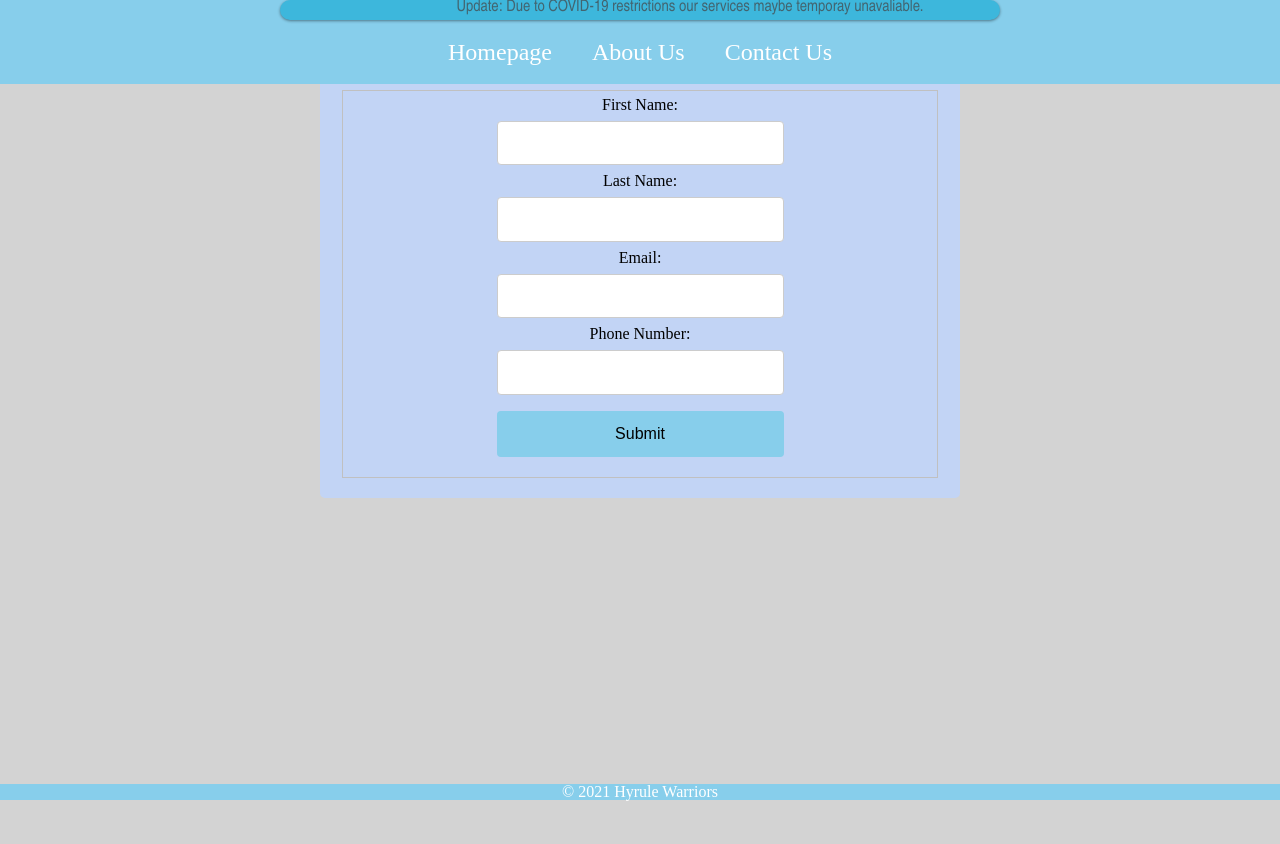
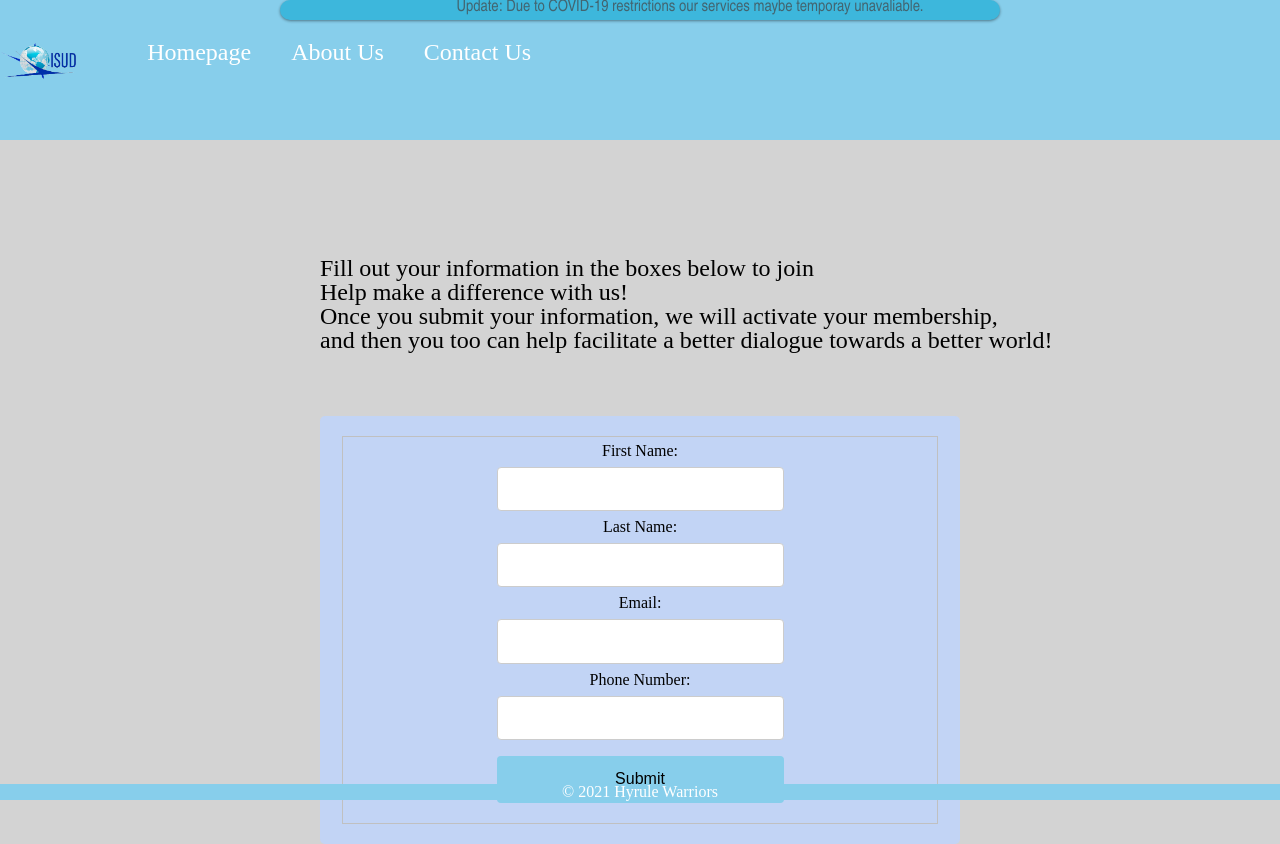
Before and after one commit to mdooley23/ITMD362-Project2, a plain HTML site: page contactus.html in a window 1280 px wide. Before the commit the page ends 800 px from the top, so only its background shows below. Drawn offline with nearby package versions, Linux system fonts and the light colour scheme; files whose address does not match are found by name.

Commit message:
Added the logo to the left side of the nav bar. nav has to much padding.

```diff
--- a/assets/css/screen.css
+++ b/assets/css/screen.css
@@ -31,6 +31,7 @@ height: 20px;
   background-color: skyblue;
   color: white;
   text-align: center;
+  padding-bottom: -30px;
 }
 .footer {
   position: fixed;
@@ -52,7 +53,7 @@ height: 20px;
 #navbar-brand
 {
   margin: 0;
-  padding: 1;
+  padding: 0;
     left: 50%;
   float: left;
   position: fixed;
@@ -98,9 +99,24 @@ height: 20px;
 }
 
 
+
 /*index css */
-fieldset
+
 /*h1 with main logo on the Homepage*/
+
+
+nav {
+    float: left;
+    text-align: center;
+
+}
+
+.logo{
+  max-height: 120px;
+  max-width: 300px;
+  float: left;
+  position: left;
+}
 
 h1{
   background-color: #c6dff8;
@@ -124,8 +140,8 @@ body#aboutUs {
 /* contact us page css */
 div.contacttext {
     font-size: x-large;
-    margin-left: 40%;
-    margin-top: -7%;
+    margin-left: 25%;
+    margin-top: 20%;
     margin-bottom: 5%;
 }
 input[type='email'], [type='text'], [type='tel'], [type='date'] select {
--- a/contactus.html
+++ b/contactus.html
@@ -13,6 +13,10 @@
       <h1 class = "banner">Update: Due to COVID-19 restrictions our services maybe temporay unavaliable.</h1>
     <nav id = "main-navbar">
       <nav id = "main-navbar">
+        <nav id class = "main-navbar">
+        <body>
+        <div id='nav'>
+          <img class="logo" src="assets/img/isud_logo.jpg"/>
         <ul>
           <li><a href="index.html">Homepage</a></li>
           <li><a href="aboutus.html">About Us</a></li>
```
Also changed, not shown: aboutus.html (+7 -0 lines), index.html (+6 -1 lines).
